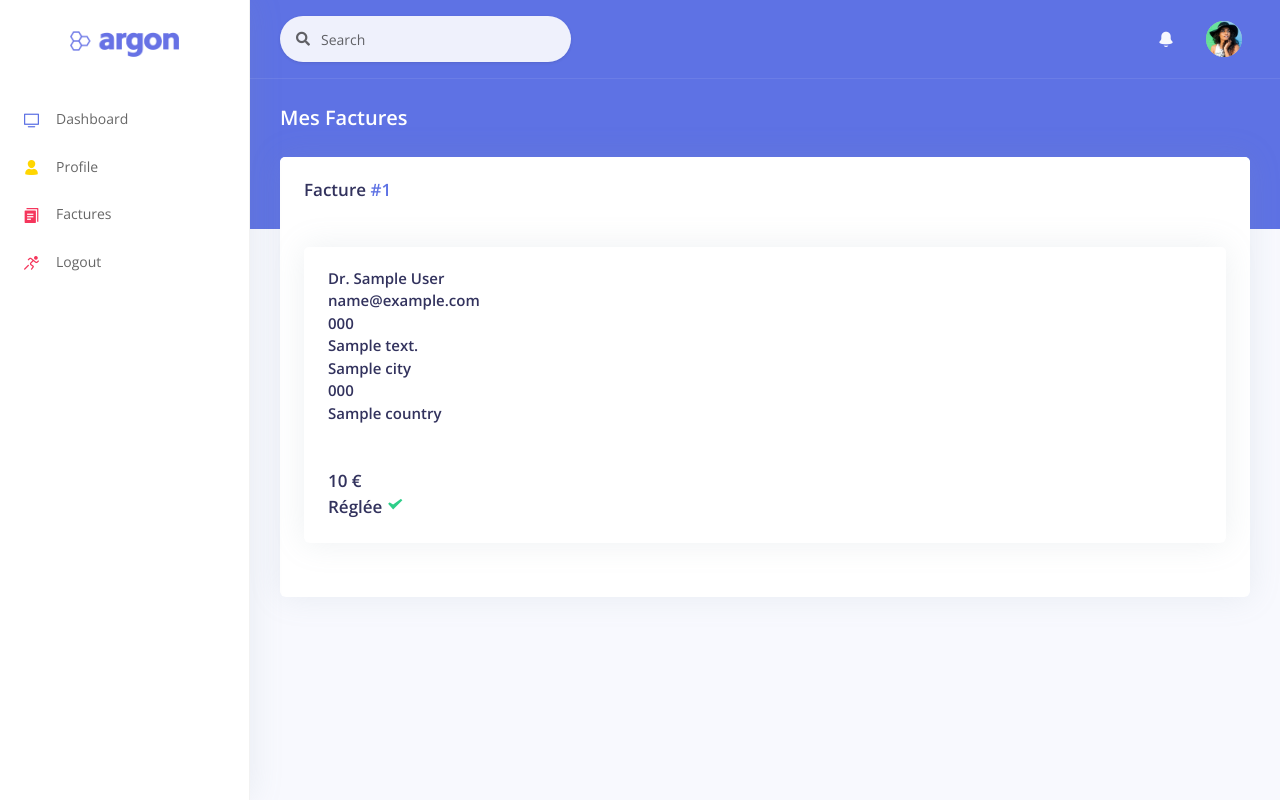
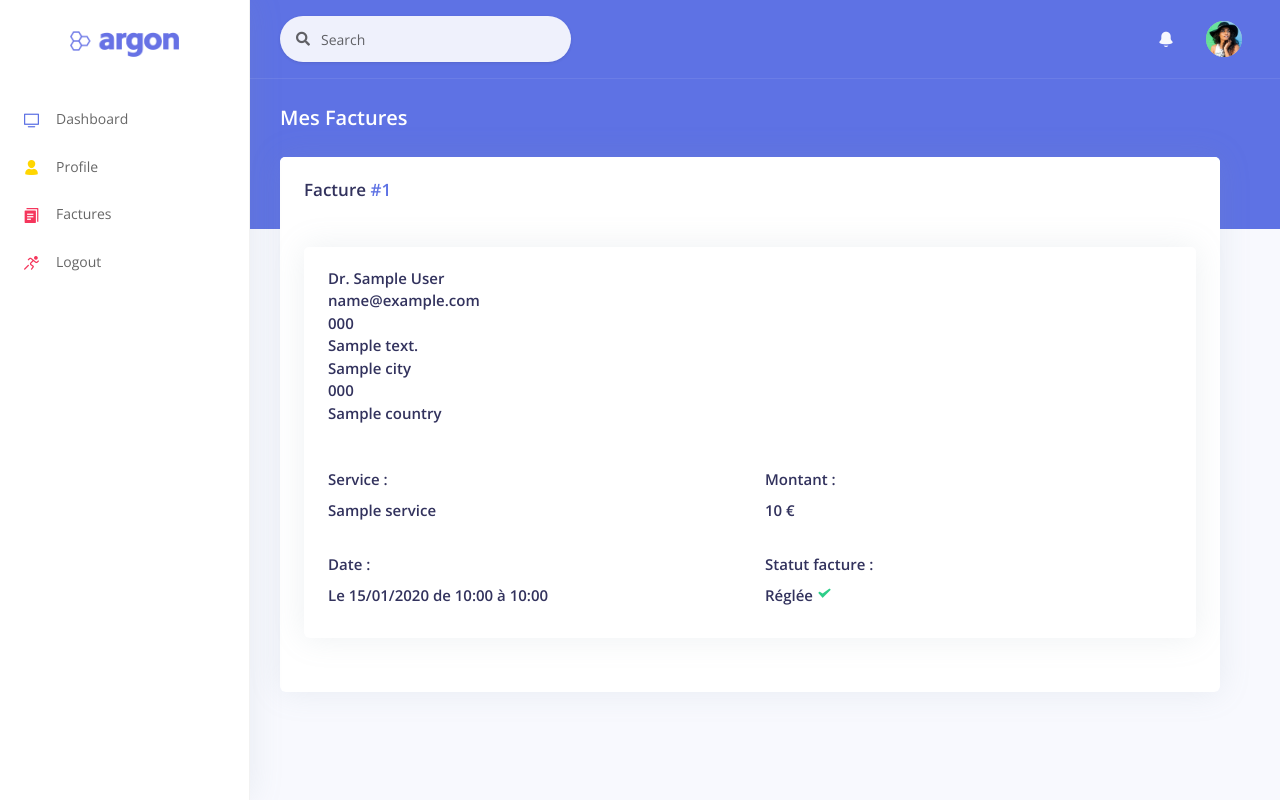
Before and after one commit to pierreribault/django-docto, a Django app: template apps/templates/dashboard/show-billing.html in a window 1280 px wide. Run offline with Django 3.2, Linux system fonts and the light colour scheme; the template is opened without the code that fills it: most values are stand-ins (such as "Sample title", 1, 10 or a date in 2020); some libraries are stand-ins or nearby versions.

Commit message:
Show billing

```diff
--- a/apps/templates/dashboard/show-billing.html
+++ b/apps/templates/dashboard/show-billing.html
@@ -21,7 +21,9 @@
                 <div class="card">
                     <!-- Card header -->
                     <div class="card-header border-0">
-                        <h3 class="mb-0">Facture <span class="text-blue">#{{ billing.id }}</span></h3>
+                        <h3 class="mb-0">
+                            Facture <span class="text-blue">#{{ billing.id }}</span>
+                        </h3>
                     </div>
                     <div class="card-body">
                         <!-- Show billing -->
@@ -36,14 +38,39 @@
                                 <h4 class="mb-0">{{ billing.service.practice.user.country }}</h4>
                             </div>
                             <div class="card-body">
-                                <h3 class="mb-0">{{ billing.service.price }} €</h3>
-                                <h3 class="mb-0">
+                                <div class="row">
+                                    <div class="col-md-6">
+                                        <div class="row">
+                                            <div class="col-md-8 mb-4">
+                                                <h4>Service :</h4>
+                                                <h4>{{ billing.service.name }}</h4>
+                                            </div>
+                                            <div class="col-md-8">
+                                                <h4>Date :</h4>
+                                                <h4>
+                                                    Le {{ billing.slot.start_time | date:'d/m/Y' }} de {{ billing.slot.start_time | date:'H:i' }} à {{ billing.slot.end_time | date:'H:i' }}
+                                                </h4>
+                                            </div>
+                                        </div>
+                                    </div>
+                                    <div class="col-md-6">
+                                        <div class="row">
+                                            <div class="col-md-8 mb-4">
+                                                <h4>Montant :</h4>
+                                                <h4>{{ billing.service.price }} €</h4>
+                                            </div>
+                                            <div class="col-md-8">
+                                                <h4>Statut facture :</h4>
+                                                <h4>
                                                     {% if billing.slot.status == "available" %}
                                                         Réglée <i class="ni ni-check-bold text-green"></i>
                                                     {% else %}
                                                         Non réglée <i class="ni ni-check-bold text-danger"> </i>
                                                     {% endif %}
-                                </h3>
+                                                </h4>
+                                            </div>
+                                        </div>
+                                    </div>
                                 </div>
                             </div>
                         </div>
```
Lines whose indentation alone changed are shown as unchanged.
